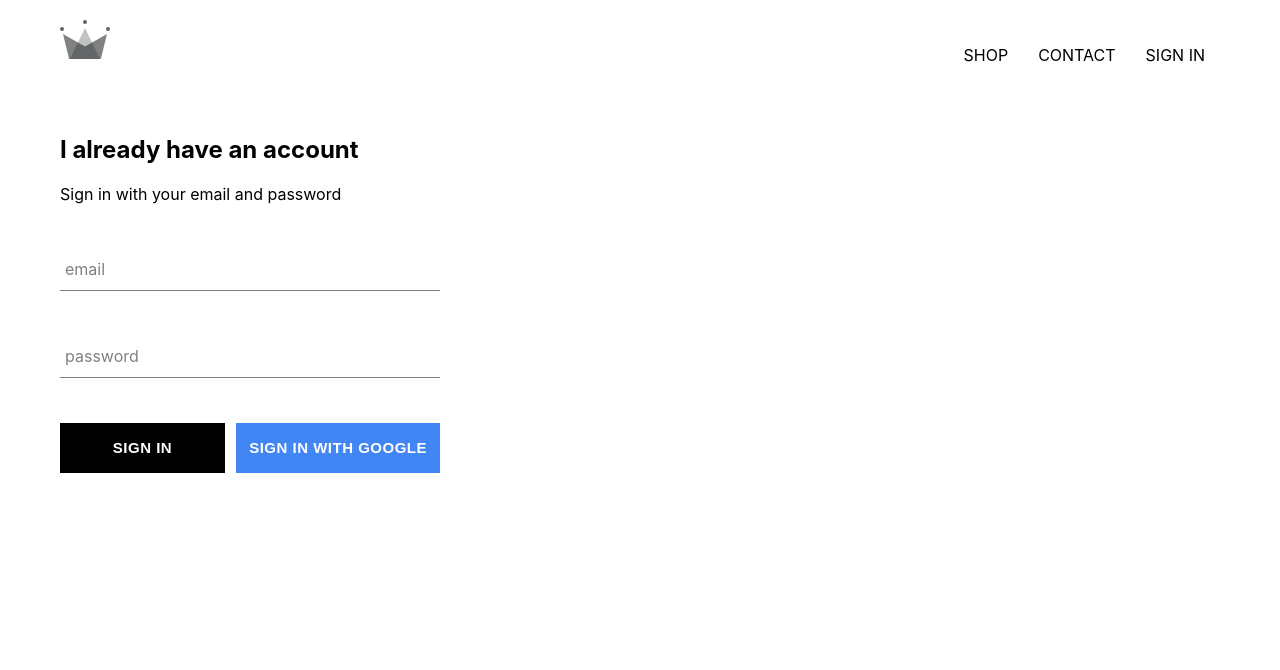
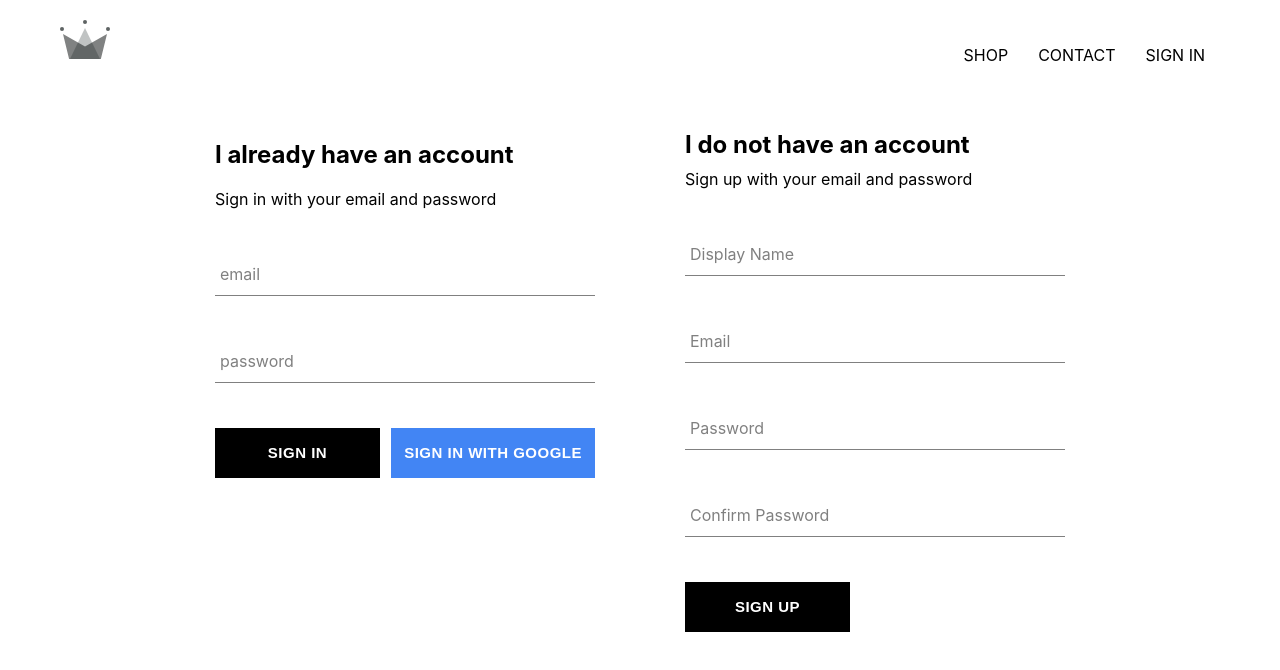
Before and after one commit to smasher44/CrownClothing, a React (Create React App) app: page /signin in a window 1280 px wide. Shown: the top 670 px of the page. Built offline with nearby package versions, Linux system fonts and the light colour scheme; no server answers.

Commit message:
added some major revisions

```diff
--- a/src/App.js
+++ b/src/App.js
@@ -5,7 +5,8 @@
 import Header from './components/header/header';
 import SignInAndSignUpPage from './pages/sign-in-and-sign-up/sign-in-and-sign-up';
 import { Route, Routes } from 'react-router-dom';
-import { auth } from './firebase/firebase.utils';
+import { auth, createUserProfileDocument } from './firebase/firebase.utils';
+import { onSnapshot } from "firebase/firestore";
 
 class App extends Component {
     constructor(props) {
@@ -16,12 +17,30 @@
     }
 
     unsubscribeFromAuth = null;
+    //createUserProfileDocument(user);
+    //this.setState({ currentUser: user});
+    //console.log(user)
 
     componentDidMount() {
-      this.unsubscribeFromAuth = auth.onAuthStateChanged(user => {
-        this.setState({ currentUser: user});
-        console.log(user)
-      })
+      this.unsubscribeFromAuth = auth.onAuthStateChanged( async userAuth => {
+        if(userAuth) {
+          const userRef = await createUserProfileDocument(userAuth);
+          //console.log(userRef);
+          //userRef.onSnapshot(snapShot => {
+          //   console.log('snapShot 2',snapShot);
+          //});
+          onSnapshot(userRef, snapShot => {
+            this.setState({
+              currentUser: {
+                id: snapShot.id,
+                ...snapShot.data()
+              }
+            });
+          });
+        } else {
+          this.setState({currentUser: userAuth})
+        }
+      });
     }
 
     componentWillUnmount() {
@@ -41,15 +60,6 @@
     )
   }
 }
-// const App = () => (
-//     <div>
-//         <Header/>
-//         <Routes>
-//             <Route path='/' element={<HomePage/>} />
-//             <Route path='/shop' element={<ShopPage/>}/>
-//             <Route path='/signin' element={<SignInAndSignUpPage/>}/>
-//         </Routes>
-//     </div>
-// )
+
 
 export default App;
--- a/src/components/custom-button/custom-button.js
+++ b/src/components/custom-button/custom-button.js
@@ -4,7 +4,6 @@
 const  CustomButton = ({ children, isGoogleSignIn, ...otherProps}) => (
   <button className={` ${isGoogleSignIn ? 'google-sign-in' : ' '} custom-button `}
     {...otherProps}>
-    {console.log(isGoogleSignIn)}
     {children}
     </button>
 );
--- a/src/components/header/header.js
+++ b/src/components/header/header.js
@@ -7,7 +7,7 @@
 const Header = ({ currentUser}) => (
 
     <div className='header'>
-    {console.log(currentUser)}
+
      <Link className='log-container' to='/'>
         <Logo className='logo'/>
      </Link>
--- a/src/components/sign-in/sign-in.js
+++ b/src/components/sign-in/sign-in.js
@@ -2,7 +2,8 @@
 import './sign-in.scss';
 import FormInput from '../form-input/form-input';
 import CustomButton from '../custom-button/custom-button';
-import { signInWithGoogle } from '../../firebase/firebase.utils';
+import { auth, signInWithGoogle } from '../../firebase/firebase.utils';
+import { signInWithEmailAndPassword } from "firebase/auth";
 
 class SignIn extends Component {
   constructor(props){
@@ -13,14 +14,19 @@
     }
   }
 
-   handleSubmit = event => {
+  handleSubmit = async event => {
     event.preventDefault();
-       this.setState({ email:'', password:''})
+    const { email, password } = this.state;
+    try {
+      await signInWithEmailAndPassword(auth, email, password);
+      this.setState({ email:'', password:''});
+    } catch (error) {
+      console.log(error);
+    }
   }
 
   handleChange = event => {
     const { value, name } = event.target;
-        console.log(event.target.name)
     this.setState({[name]:value})
   }
 
--- /dev/null
+++ b/src/components/sign-up/sign-up.js
@@ -0,0 +1,98 @@
+import React, { Component } from 'react';
+import FormInput from '../form-input/form-input';
+import CustomButton from '../custom-button/custom-button';
+import { auth, createUserProfileDocument } from '../../firebase/firebase.utils';
+import { createUserWithEmailAndPassword } from "firebase/auth";
+
+import './sign-up.scss';
+
+
+class SignUp extends Component {
+  constructor(){
+    super();
+
+    this.state = {
+      displayName: '',
+      email: '',
+      password: '',
+      confirmPassword: ''
+    }
+  }
+
+  handleSubmit =  async event => {
+    event.preventDefault();
+    const { displayName, email, password, confirmPassword } = this.state;
+    if(password !== confirmPassword) {
+      alert("password don't match");
+      return;
+    }
+    try {
+      const { user } = await createUserWithEmailAndPassword(auth, email, password);
+
+      await createUserProfileDocument(user, {displayName});
+
+      this.setState({
+        displayName:'',
+        email:'',
+        password:'',
+        confirmPassword:''
+      })
+
+    } catch (error) {
+      console.error(error);
+    }
+
+  }
+
+  handleChange = event => {
+    const { name, value } = event.target;
+    this.setState({[name]:value});
+  }
+
+  render() {
+    const { displayName, email, password, confirmPassword } = this.state;
+    return(
+      <div className='sign-up'>
+        <h2 className='title'>I do not have an account</h2>
+        <span>Sign up with your email and password</span>
+        <form className='sign-up-form' onSubmit={this.handleSubmit}>
+          <FormInput
+            type='text'
+            name='displayName'
+            value={displayName}
+            onChange={this.handleChange}
+            label='Display Name'
+            required
+          />
+          <FormInput
+            type='email'
+            name='email'
+            value={email}
+            onChange={this.handleChange}
+            label='Email'
+            required
+          />
+          <FormInput
+            type='password'
+            name='password'
+            value={password}
+            onChange={this.handleChange}
+            label='Password'
+            required
+          />
+          <FormInput
+            type='password'
+            name='confirmPassword'
+            value={confirmPassword}
+            onChange={this.handleChange}
+            label='Confirm Password'
+            required
+          />
+          <CustomButton type='submit'>SIGN UP</CustomButton>
+        </form>
+      </div>
+    )
+  }
+}
+
+export default SignUp;
--- /dev/null
+++ b/src/components/sign-up/sign-up.scss
@@ -0,0 +1,9 @@
+.sign-up {
+  display: flex;
+  flex-direction: column;
+  width: 380px;
+
+  .title {
+    margin: 10px 0;
+  }
+}
--- a/src/firebase/firebase.utils.js
+++ b/src/firebase/firebase.utils.js
@@ -1,20 +1,46 @@
 import { initializeApp } from 'firebase/app';
 import { getFirestore } from 'firebase/firestore';
 import { getAuth, signInWithPopup, GoogleAuthProvider } from 'firebase/auth';
+import { doc, getDoc, setDoc } from "firebase/firestore";
 
-const firebaseConfig = {
+const firebaseConfig = { // these properties are given by the firebase
   apiKey: "AIzaSyBo8coHfZlrghmoAsHb7bKpOVdTgV5seoU",
   authDomain: "crwn-79e24.firebaseapp.com",
   projectId: "crwn-79e24",
   storageBucket: "crwn-79e24.appspot.com",
   messagingSenderId: "844349018350",
   appId: "1:844349018350:web:e5a7f3158635b4720ae3ff",
-  measurementId: "G-JFS2EJ19BP"
+  measurementId: "G-JFS2EJ19BP",
 }
 
-const firebase = initializeApp( firebaseConfig );
+const firebase = initializeApp( firebaseConfig ); // initialization
+
+export const createUserProfileDocument = async ( userAuth, additionalData ) => {
+  if (!userAuth) return;
+  //console.log('useAuth',userAuth)
+  const userRef = doc(firestore,`users/${userAuth.uid}`);
+  const snapShot = await getDoc(userRef);
+  //console.log('snapShot', snapShot)
+
+  if(!snapShot.exists()) {
+    const { displayName, email } = userAuth;
+    const createdAt = new Date();
+    console.log('check', displayName)
+    try {
+      await setDoc(userRef, { displayName, email, createdAt, ...additionalData})
+    } catch (error) {
+      console.log('error creating user', error.message);
+    }
+  }
+
+  return userRef;
+};
+
+//const doc = doc(firestore, '')
+//const collection = collection(firestore,'/users');
 
 
+// neglect below FTMT
 export const auth = getAuth(firebase);
 export const firestore = getFirestore(firebase);
 
@@ -45,6 +71,7 @@
   //   // ...
   // });
 
+  export default firebase;
 
 
 
@@ -52,5 +79,3 @@
 // old codes
 // provider.setCustomParameters({ prompt: 'select_account'});
 // export const signInWithGoogle = () => signInWithPopup(provider);
-
-export default firebase;
--- a/src/pages/sign-in-and-sign-up/sign-in-and-sign-up.js
+++ b/src/pages/sign-in-and-sign-up/sign-in-and-sign-up.js
@@ -1,11 +1,13 @@
 import React from 'react';
+import SignIn from '../../components/sign-in/sign-in';
+import SignUp from '../../components/sign-up/sign-up';
 import './sign-in-and-sign-up.scss';
-import SignIn from '../../components/sign-in/sign-in';
 
 
 const SignInAndSignUpPage = () => (
     <div className='sign-in-and-sign-up'>
         <SignIn/>
+        <SignUp/>
     </div>
 
 );
--- a/src/pages/sign-in-and-sign-up/sign-in-and-sign-up.scss
+++ b/src/pages/sign-in-and-sign-up/sign-in-and-sign-up.scss
@@ -0,0 +1,6 @@
+.sign-in-and-sign-up {
+  width: 850px;
+  display: flex;
+  justify-content: space-between;
+  margin: 30px auto;
+}
```
Lines whose indentation alone changed are shown as unchanged.
